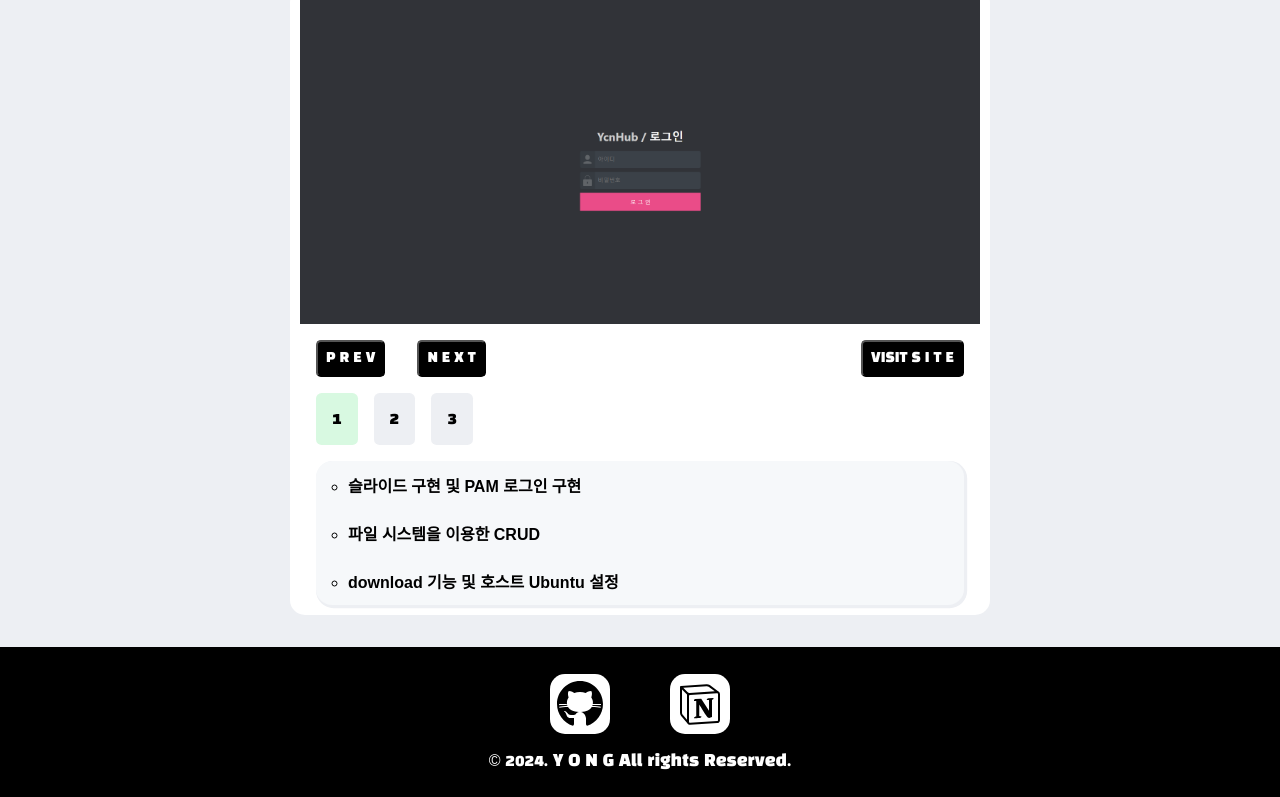
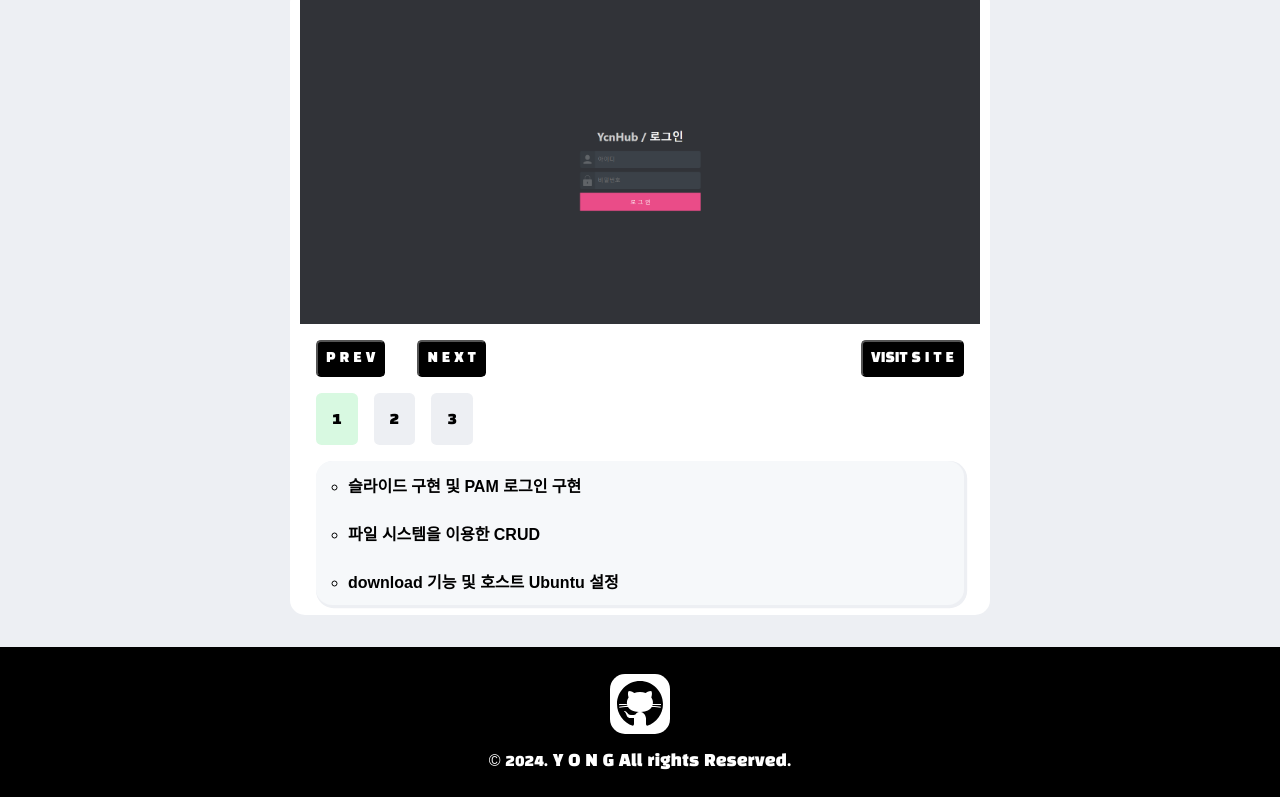
Before and after one commit to Kimyonhae/showinfo, a React (Vite) app: page / in a window 1280 px wide. Shown: the part 3183-3980 px from the top of the page. Built offline with nearby package versions, Linux system fonts and the light colour scheme.

Commit message:
vercel 설정 및 footer 변경

```diff
--- a/src/view/components/Footer.jsx
+++ b/src/view/components/Footer.jsx
@@ -12,9 +12,6 @@ function Footer(props){
                 <a href="https://github.com/Kimyonhae?tab=repositories" target="_blank">
                     <img src="src/assets/icon/githubs.svg" alt="githubs.svg"/>
                 </a>
-                <a href="https://www.notion.so/invite/f4f7bfd186f387702230885330e3a1575118eeb0" target="_blank">
-                    <img src="src/assets/icon/notion.svg" alt="githubs.svg"/>
-                </a>
             </div>
 
             <span>
```
Also changed, not shown: vercel.json (added).
